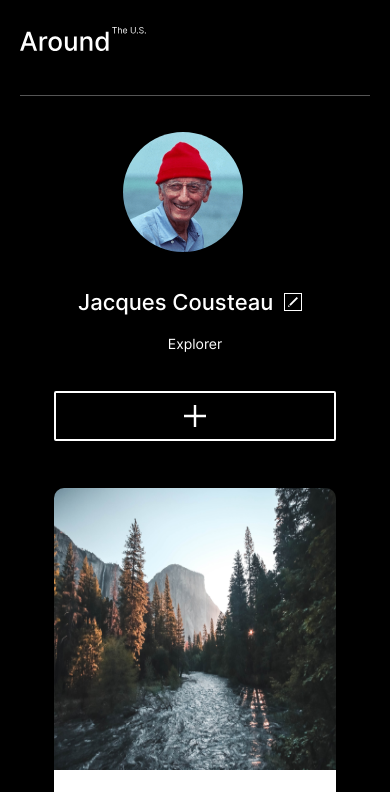
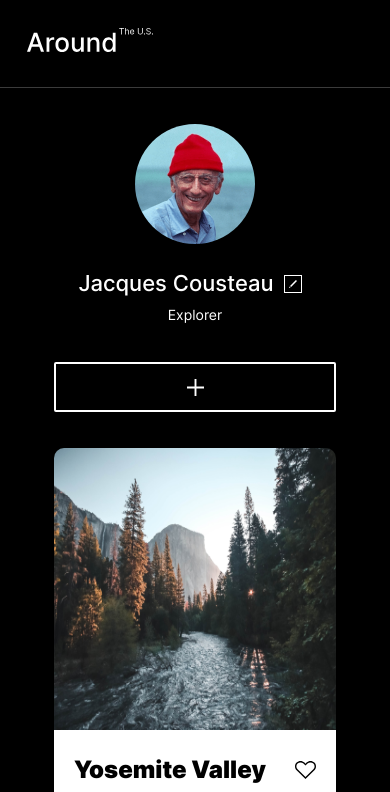
Before and after one commit to Nhol1/se_project_aroundtheus, a plain HTML site: page index.html in a window 390 px wide. Shown: the top 792 px of the page. Drawn offline with Linux system fonts and the light colour scheme.

Commit message:
Correct review errors

```diff
--- a/blocks/card.css
+++ b/blocks/card.css
@@ -1,19 +1,3 @@
-.cards {
-  font-family: "Inter", Arial, Helvetica, sans-serif;
-  font-style: normal;
-  margin-top: 47px;
-}
-
-.cards__list {
-  display: grid;
-  grid-template-columns: repeat(auto-fit, 282px);
-  grid-gap: 20px 17px;
-  list-style-type: none;
-  justify-content: center;
-  padding: 0;
-  margin: 0;
-}
-
 .card {
   display: flex;
   flex-direction: column;
@@ -22,6 +6,7 @@
 .card__image {
   width: 282px;
   height: 282px;
+  background-size: cover;
   border-radius: 10px 10px 0px 0px;
 }
 
@@ -31,8 +16,7 @@
   color: black;
   padding-top: 25px;
   padding-bottom: 25px;
-  padding-left: 20px;
-  padding-right: 20px;
+  padding: 25px 20px;
   align-items: center;
   justify-content: space-between;
   border-radius: 0px 0px 10px 10px;
@@ -54,6 +38,7 @@
   border: none;
   width: 21px;
   height: 18px;
+  transition: opacity 1s linear 0s;
 }
 
 .card__like-button:hover {
--- /dev/null
+++ b/blocks/cards.css
@@ -0,0 +1,21 @@
+.cards {
+  font-family: "Inter", Arial, Helvetica, sans-serif;
+  font-style: normal;
+  margin-top: 47px;
+}
+
+.cards__list {
+  display: grid;
+  grid-template-columns: repeat(auto-fit, 282px);
+  grid-gap: 20px 17px;
+  list-style-type: none;
+  justify-content: center;
+  padding: 0;
+  margin: 0;
+}
+
+@media screen and (max-width: 480px) {
+  .cards {
+    margin-top: 36px;
+  }
+}
--- a/blocks/footer.css
+++ b/blocks/footer.css
@@ -7,3 +7,12 @@
   color: #545454;
   margin: 67px auto 60px auto;
 }
+
+@media screen and (max-width: 480px) {
+  .footer__copyright {
+    font-size: 14px;
+    line-height: 16.94px;
+    max-width: 282px;
+    margin: 48px auto 36px auto;
+  }
+}
--- a/blocks/header.css
+++ b/blocks/header.css
@@ -1,18 +1,38 @@
 .header {
   max-width: 880px;
   width: 100%;
-  position: relative;
-  border-bottom: 1px solid #545454;
+  border-bottom: 1px solid rgba(84, 84, 84, 0.7);
   margin: 45px auto 0 auto;
 }
 
-.header:hover {
-  opacity: 0.5;
+.header__logo {
+  max-width: 173px;
+  height: 33px;
+  margin-bottom: 41px;
 }
 
 @media screen and (max-width: 1100px) {
-  .page__section {
-    margin: 0 20px;
-    max-width: calc(100% - 40px);
+  .header {
+    margin: 45px 20px;
+    max-width: calc(100% - 20px);
   }
 }
+
+@media screen and (max-width: 768px) {
+  .header {
+    margin: 45px auto 0 auto;
+  }
+}
+
+@media screen and (max-width: 480px) {
+  .header {
+    margin: 0 0;
+    max-width: 480px;
+  }
+
+  .header__logo {
+    max-width: 126px;
+    height: 24px;
+    margin: 28px 0 32px 27px;
+  }
+}
--- a/blocks/page.css
+++ b/blocks/page.css
@@ -22,10 +22,6 @@
     margin: 0 20px;
     max-width: calc(100% - 40px);
   }
-
-  .logo {
-    margin-top: 45px;
-  }
 }
 
 @media screen and (max-width: 768px) {
--- a/blocks/profile.css
+++ b/blocks/profile.css
@@ -1,6 +1,3 @@
-.logo {
-  margin-bottom: 41px;
-}
 .profile {
   display: flex;
   align-items: center;
@@ -22,13 +19,15 @@
   height: 24px;
   width: 24px;
   box-sizing: border-box;
+  background-size: 55%;
   align-self: center;
   margin-right: 10px;
   grid-area: button;
+  transition: opacity 1s linear 0s;
 }
 
 .profile__edit-button:hover {
-  opacity: 0.5;
+  opacity: 0.6;
 }
 
 .profile__add-button {
@@ -39,10 +38,11 @@
   border-radius: 2px;
   box-sizing: border-box;
   margin-left: auto;
+  transition: opacity 1s linear 0s;
 }
 
 .profile__add-button:hover {
-  opacity: 0.5;
+  opacity: 0.6;
 }
 
 .profile__title {
@@ -79,10 +79,6 @@
 
 @media screen and (max-width: 768px) {
   .profile__info {
-    display: grid;
-    grid-template-areas:
-      "title button"
-      "description description";
     grid-template-columns: minmax(auto, 196px) auto;
     grid-column-gap: 10px;
   }
@@ -103,7 +99,7 @@
   }
 
   .profile__image {
-    margin-bottom: 26px;
+    margin: 0 0 26px 0;
   }
 
   .profile__info {
@@ -113,23 +109,23 @@
   }
 
   .profile__title {
-    width: 196px;
-    font-size: 22px;
+    line-height: 26.63px;
   }
 
   .profile__description {
     width: 100%;
+    max-width: 282px;
     font-size: 14px;
     text-align: center;
     margin-bottom: 36px;
   }
 
   .profile__edit-button {
-    width: 18px;
-    height: 18px;
+    background-size: 50%;
   }
 
   .profile__add-button {
+    background-size: 6%;
     margin: 0;
     width: 282px;
   }
--- a/index.html
+++ b/index.html
@@ -12,7 +12,11 @@
   <body class="page">
     <div class="page__content">
       <header class="header page__section">
-        <img src="./images/logo.svg" alt="Around the U.S logo" class="logo" />
+        <img
+          src="./images/logo.svg"
+          alt="Around the U.S logo"
+          class="header__logo"
+        />
       </header>
       <main class="content">
         <section class="profile page__section">
@@ -23,10 +27,10 @@
           />
           <div class="profile__info">
             <h1 class="profile__title">Jacques Cousteau</h1>
-            <button class="profile__edit-button"></button>
+            <button type="button" class="profile__edit-button"></button>
             <p class="profile__description">Explorer</p>
           </div>
-          <button class="profile__add-button"></button>
+          <button type="button" class="profile__add-button"></button>
         </section>
         <section class="cards page__section">
           <ul class="cards__list">
@@ -38,7 +42,7 @@
               />
               <div class="card__description">
                 <h2 class="card__title">Yosemite Valley</h2>
-                <button class="card__like-button"></button>
+                <button type="button" class="card__like-button"></button>
               </div>
             </li>
             <li class="card">
@@ -49,7 +53,7 @@
               />
               <div class="card__description">
                 <h2 class="card__title">Lake Louise</h2>
-                <button class="card__like-button"></button>
+                <button type="button" class="card__like-button"></button>
               </div>
             </li>
             <li class="card">
@@ -60,7 +64,7 @@
               />
               <div class="card__description">
                 <h2 class="card__title">Bald Mountains</h2>
-                <button class="card__like-button"></button>
+                <button type="button" class="card__like-button"></button>
               </div>
             </li>
             <li class="card">
@@ -71,7 +75,7 @@
               />
               <div class="card__description">
                 <h2 class="card__title">Latemar</h2>
-                <button class="card__like-button"></button>
+                <button type="button" class="card__like-button"></button>
               </div>
             </li>
             <li class="card">
@@ -82,7 +86,7 @@
               />
               <div class="card__description">
                 <h2 class="card__title">Vanoise National Park</h2>
-                <button class="card__like-button"></button>
+                <button type="button" class="card__like-button"></button>
               </div>
             </li>
             <li class="card">
@@ -93,7 +97,7 @@
               />
               <div class="card__description">
                 <h2 class="card__title">Lago di Braies</h2>
-                <button class="card__like-button"></button>
+                <button type="button" class="card__like-button"></button>
               </div>
             </li>
           </ul>
--- a/pages/index.css
+++ b/pages/index.css
@@ -3,5 +3,6 @@
 @import url("../blocks/page.css");
 @import url("../blocks/header.css");
 @import url("../blocks/profile.css");
+@import url("../blocks/cards.css");
 @import url("../blocks/card.css");
 @import url("../blocks/footer.css");
```
Also changed, not shown: style.css (deleted), 2 other files.
